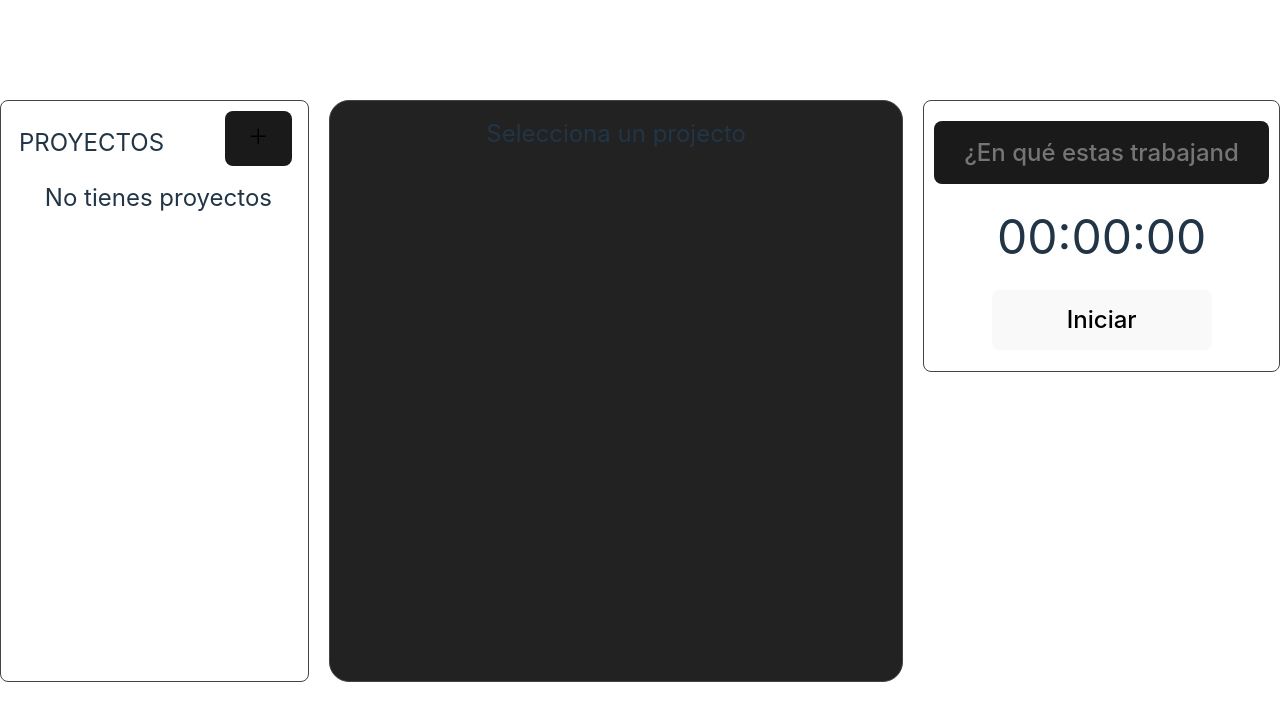
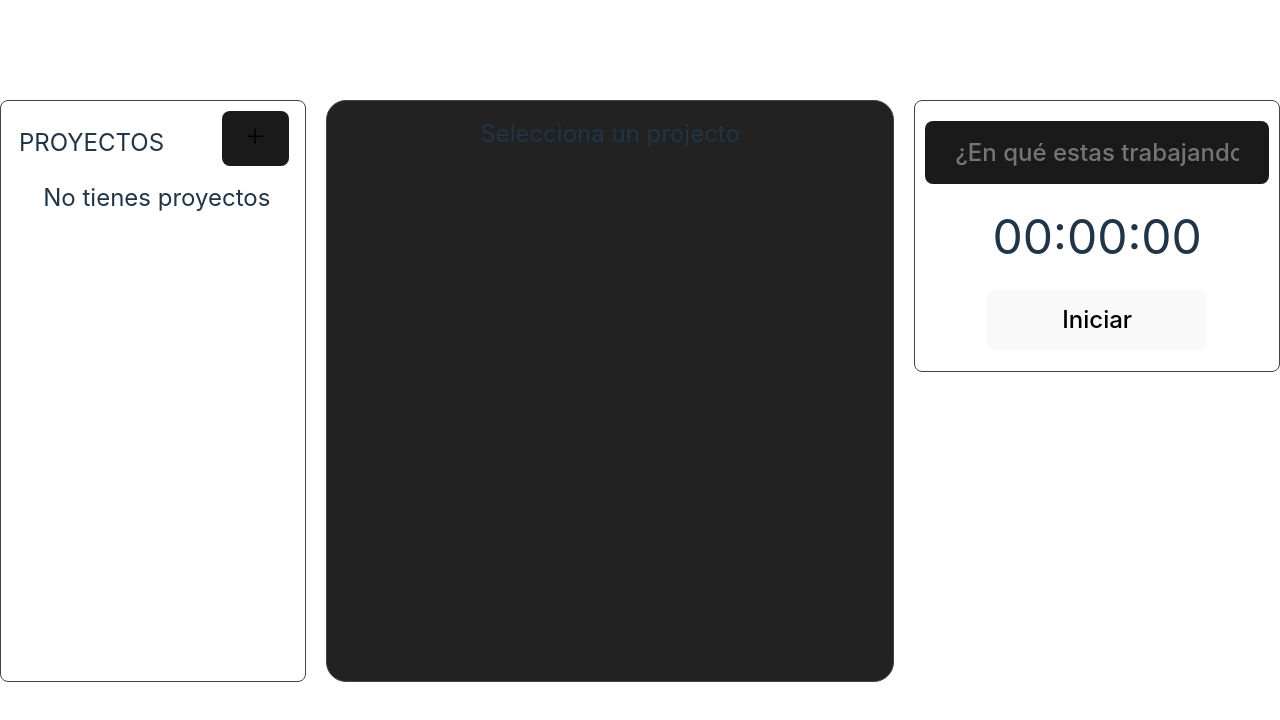
Before and after one commit to Jer403/cronometer, a React (Vite) app: page / in a window 1280 px wide. Shown: the top 720 px of the page. Built offline with nearby package versions, Linux system fonts and the light colour scheme.

Commit message:
Size fix

```diff
--- a/src/App.css
+++ b/src/App.css
@@ -102,7 +102,7 @@ main {
 }
 
 .counterInput {
-  width: 275px;
+  width: 284px;
   height: 32px;
   margin-top: 10px;
   border-radius: 8px;
```
